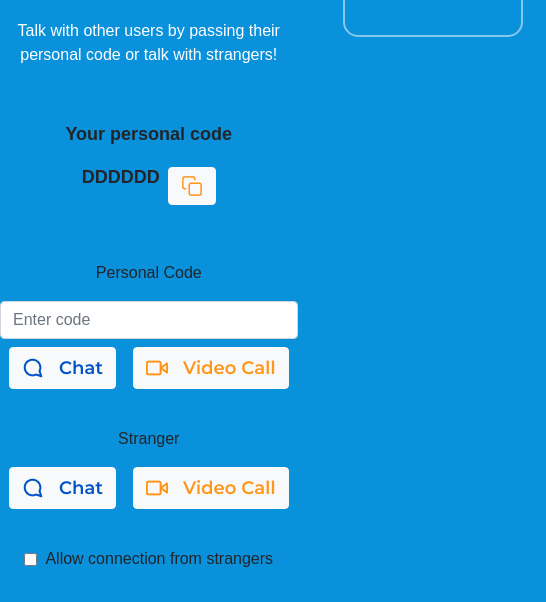
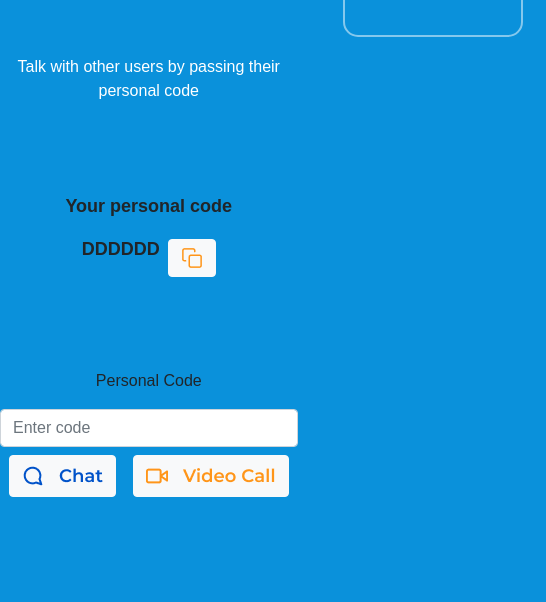
Before and after one commit to wds33817/WebRTC1, a website with bundled scripts: page public/index.html in a window 1280 px wide. Shown: the part 198-800 px from the top of the page, 0-546 px from the left. Built offline with nearby package versions, Linux system fonts and the light colour scheme; files whose address does not match are found by name.

Commit message:
add fixes

```diff
--- a/public/index.html
+++ b/public/index.html
@@ -3,7 +3,7 @@
   <head>
     <meta charset="UTF-8" />
     <meta name="viewport" content="width=device-width, initial-scale=1.0" />
-    <title>Meet the Strangers</title>
+    <title>Smart walkie talkie</title>
     <!-- Bootstrap CSS -->
     <link
       href="https://stackpath.bootstrapcdn.com/bootstrap/4.5.2/css/bootstrap.min.css"
@@ -20,8 +20,7 @@
           </div>
           <div class="description_container text-center">
             <p class="description_container_paragraph">
-              Talk with other users by passing their personal code or talk with
-              strangers!
+              Talk with other users by passing their personal code
             </p>
           </div>
           <div class="personal_code_container p-3 rounded text-center mb-3">
@@ -69,34 +68,11 @@
               </button>
             </div>
           </div>
-          <div class="stranger_connecting_container text-center mb-3">
-            <p class="stranger_title_container">Stranger</p>
-            <div class="d-flex justify-content-around">
-              <button class="btn btn-light" id="stranger_chat_button">
-                <img
-                  src="./utils/images/chatButton.png"
-                  class="img-fluid"
-                  alt="Chat"
-                />
-              </button>
-              <button class="btn btn-light" id="stranger_video_button">
-                <img
-                  src="./utils/images/videoButton.png"
-                  class="img-fluid"
-                  alt="Video"
-                />
-              </button>
-            </div>
-          </div>
+
           <div
             class="checkbox_container d-flex justify-content-center align-items-center mb-3"
           >
-            <input type="checkbox" id="allow_strangers_checkbox" class="mr-2" />
-            <label
-              for="allow_strangers_checkbox"
-              class="checkbox_container_paragraph mb-0"
-              >Allow connection from strangers</label
-            >
+
           </div>
           <div class="dashboard_blur display_none" id="dashboard_blur"></div>
         </div>
```
